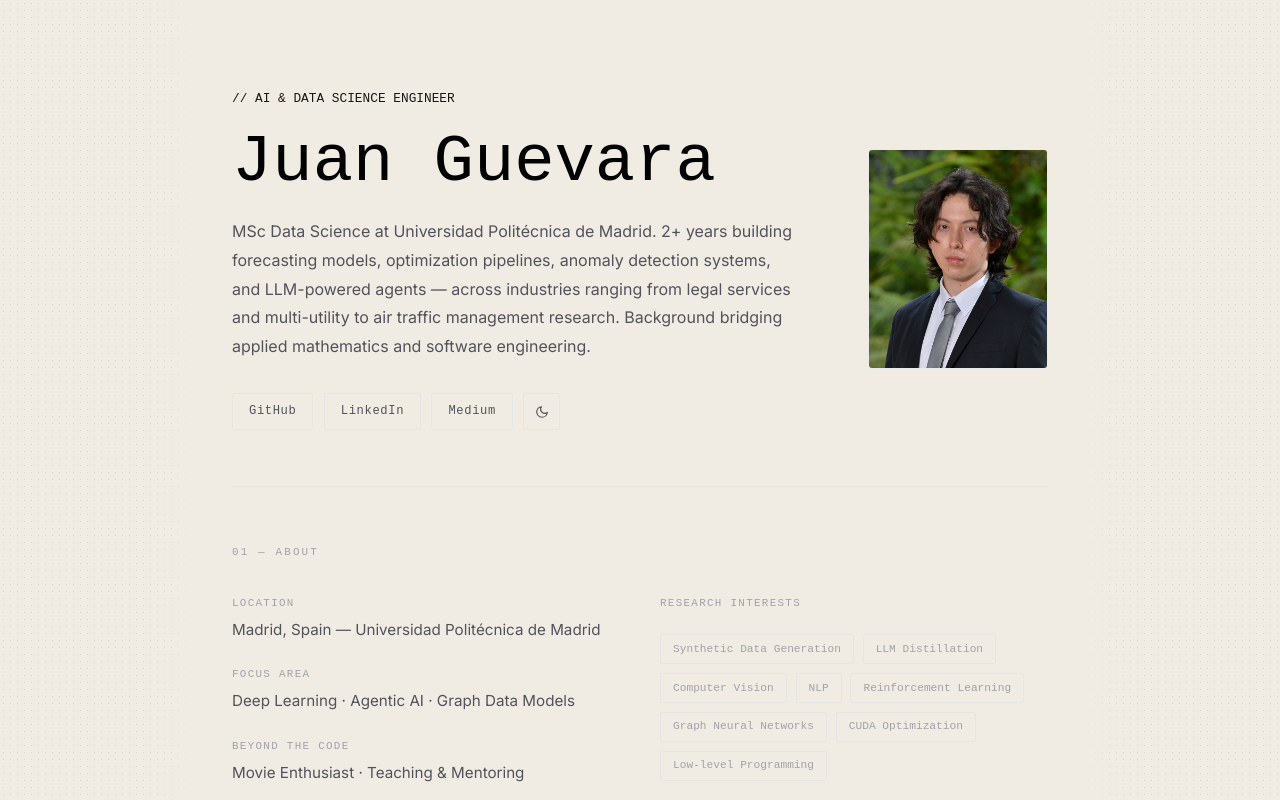
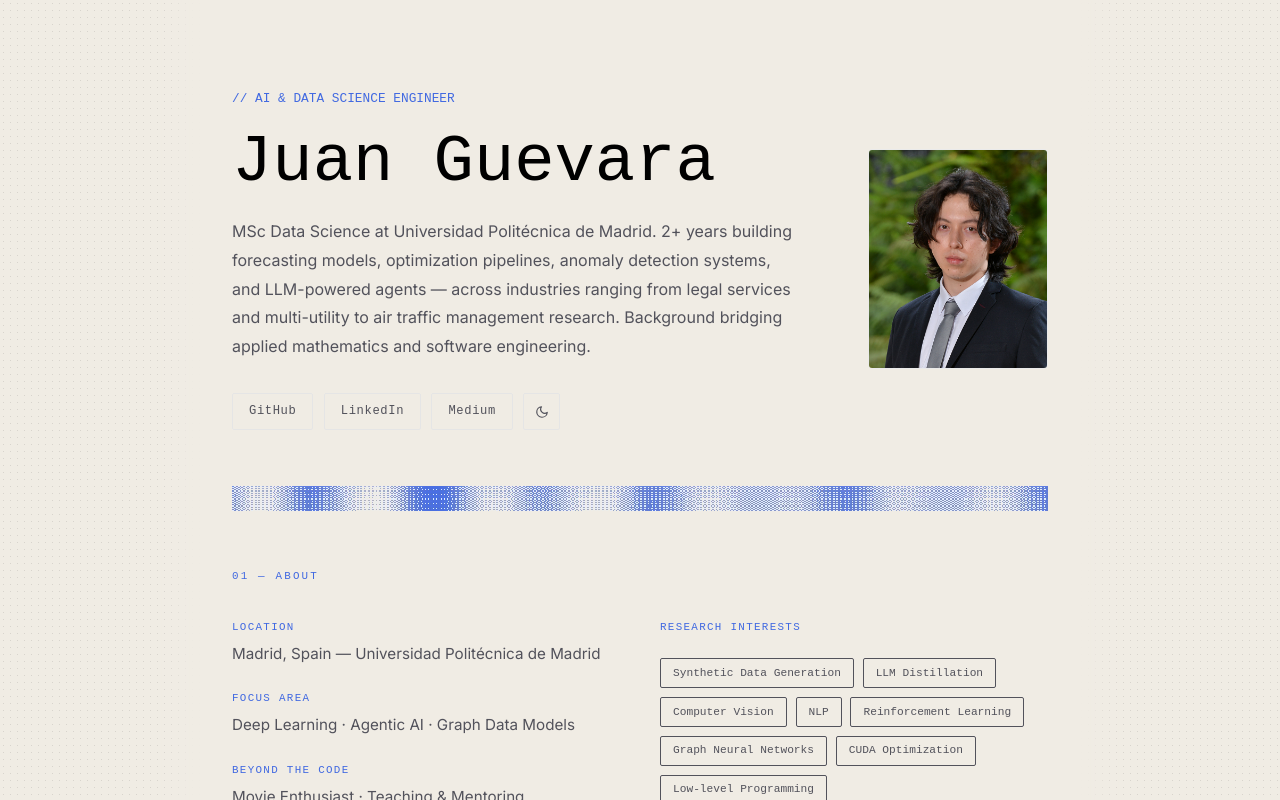
Before and after one commit to jguevaraangel/jguevaraangel.github.io, a plain HTML site: page index.html in a window 1280 px wide. Both pictures are taken after a click on the button "Toggle Theme". Shown: the top 800 px of the page. Drawn offline with Linux system fonts and the light colour scheme; a web font is replaced by a local one.

Commit message:
Fixed Light and Dark Mode

```diff
--- a/assets/css/style.css
+++ b/assets/css/style.css
@@ -15,6 +15,8 @@
       --text: #a1a1aa;
       --muted: #71717a;
       --heading: #ffffff;
+      --label-color: #33ff33;
+      --separator-color: #27272a;
 
       /* NEW: Subtle white pattern for dark mode */
       --pattern-color: rgba(255, 255, 255, 0.1);
@@ -22,13 +24,15 @@
 
     [data-theme="light"] {
       --bg: #f0ece4; /* Or use Alvaro's slightly warm off-white: #f5f5f0 */
-      --surface: #fafafa;
+      --surface: #e4dfd5;
       --border: #e5e5e5;
       --accent: #171717;
       --accent2: #52525b;
       --text: #52525b;
-      --muted: #a1a1aa;
+      --muted: #52525b;
       --heading: #000000;
+      --label-color: #4169e1;
+      --separator-color: #a8a8bd;
 
       /* NEW: Subtle black pattern for light mode */
       --pattern-color: rgba(0, 0, 0, 0.1);
@@ -68,7 +72,6 @@ body {
     /* ── HERO ── */
     header {
       padding: 5.5rem 0 3.5rem;
-      border-bottom: 1px solid var(--border);
       display: grid;
       grid-template-columns: 1fr auto;
       gap: 2rem;
@@ -81,7 +84,7 @@ body {
   font-family: 'Departure Mono', monospace; /* Updated to Departure Mono */
   font-size: 0.8rem; /* Bumped up slightly since pixel fonts run small */
   letter-spacing: normal; /* Removed the wide tracking so the pixel font renders cleanly */
-  color: var(--accent);
+  color: var(--label-color);
   text-transform: uppercase;
   margin-bottom: 1.1rem;
   opacity: 0;
@@ -170,6 +173,7 @@ body {
     section {
       padding: 3.5rem 0;
       border-bottom: 1px solid var(--border);
+      border-color: var(--separator-color);
       opacity: 0;
       animation: fadeUp 0.7s ease forwards 0.5s;
     }
@@ -178,7 +182,7 @@ body {
       font-family: 'DM Mono', monospace;
       font-size: 0.68rem;
       letter-spacing: 0.2em;
-      color: var(--muted);
+      color: var(--label-color);
       text-transform: uppercase;
       margin-bottom: 2rem;
     }
@@ -205,7 +209,7 @@ body {
       font-family: 'DM Mono', monospace;
       font-size: 0.68rem;
       letter-spacing: 0.12em;
-      color: var(--muted);
+      color: var(--label-color);
       text-transform: uppercase;
     }
     .fact-val { font-size: 0.95rem; color: var(--text); }
@@ -216,8 +220,9 @@ body {
       font-size: 0.7rem;
       padding: 0.28rem 0.75rem;
       border: 1px solid var(--border);
+      border-color: var(--text);
       border-radius: 2px;
-      color: var(--muted);
+      color: var(--text);
     }
 
     /* ── Education ── */
@@ -377,3 +382,33 @@ body {
       width: 14px;
       height: 14px;
     }
+
+/* ── SECTION DIVIDERS ── */
+.theme-divider img {
+  width: 100%; /* Forces the image to stretch across the full column */
+
+  /* ADJUST THIS NUMBER TO MAKE IT THICKER OR THINNER */
+  height: 25px;
+
+  /* 'fill' stretches the pixels vertically to make it thicker */
+  object-fit: fill;
+
+  /* Optional: This tells the browser not to blur the image when stretching it */
+  image-rendering: pixelated;
+}
+
+/* 1. Default State (Dark Mode) */
+.img-light {
+  display: none; /* Hide the light image by default */
+}
+.img-dark {
+  display: block; /* Show the dark image by default */
+}
+
+/* 2. Light Mode State */
+[data-theme="light"] .img-light {
+  display: block; /* Show the light image when in light mode */
+}
+[data-theme="light"] .img-dark {
+  display: none; /* Hide the dark image when in light mode */
+}
--- a/index.html
+++ b/index.html
@@ -38,6 +38,12 @@
       <img src="assets/images/pfp.JPG" alt="Juan Guevara"/>
     </div>
   </header>
+
+<div class="theme-divider">
+  <img class="img-dark" src="assets/images/home-divider-dark.webp" alt="Juan Guevara" />
+
+  <img class="img-light" src="assets/images/home-divider-light.webp" alt="Juan Guevara" />
+</div>
 
       <!-- ABOUT -->
   <section>
@@ -211,7 +217,7 @@
 
   <footer>
     <span class="footer-copy">© 2026 Juan Guevara · jguevaraangel.github.io</span>
-    <a class="footer-email" href="https://www.linkedin.com/in/jguevaraangel/" target="_blank">linkedin.com/in/jguevaraangel</a>
+    <a class="footer-copy" href="https://www.linkedin.com/in/jguevaraangel/" target="_blank">linkedin.com/in/jguevaraangel</a>
   </footer>
 
 </div>
```
